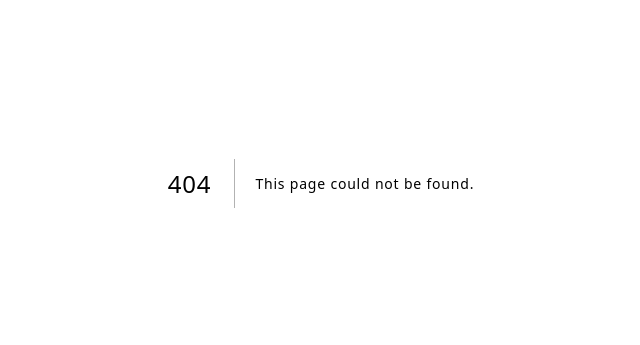
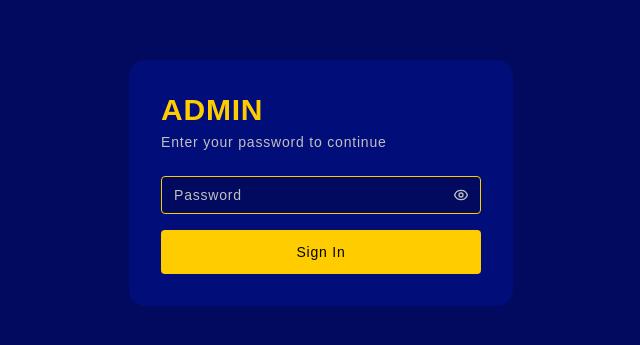
Before and after one commit to Guillermotrejo1/flores, a Next.js app: page /admin-login in a window 1280 px wide. Before the commit this address had no page. Shown: the part 217-562 px from the top of the page, without its empty margins (319-959 px from the left). Built offline with nearby package versions, Linux system fonts and the light colour scheme.

Commit message:
created a eye toggle to toggle between the password being visible and hidden on input

```diff
--- /dev/null
+++ b/pages/admin-login.js
@@ -0,0 +1,94 @@
+import { useState } from "react";
+import { useRouter } from "next/router";
+
+export default function AdminLogin() {
+  const [password, setPassword] = useState("");
+  const [showPassword, setShowPassword] = useState(false);
+  const [error, setError] = useState("");
+  const [loading, setLoading] = useState(false);
+  const router = useRouter();
+
+  const handleSubmit = async (e) => {
+    e.preventDefault();
+    setLoading(true);
+    setError("");
+
+    try {
+      const res = await fetch("/api/admin/login", {
+        method: "POST",
+        headers: { "Content-Type": "application/json" },
+        body: JSON.stringify({ password }),
+      });
+
+      if (!res.ok) {
+        const data = await res.json();
+        throw new Error(data.error || "Login failed");
+      }
+
+      router.push("/admin");
+    } catch (err) {
+      setError(err.message);
+    } finally {
+      setLoading(false);
+    }
+  };
+
+  return (
+    <main className="min-h-screen bg-primaryColor flex items-center justify-center px-4">
+      <div className="w-full max-w-sm bg-primaryColorLight rounded-2xl p-8">
+        <h1 className="font-oswald font-bold text-3xl uppercase text-secondaryColor mb-1">
+          Admin
+        </h1>
+        <p className="text-paragraphColor text-sm mb-6">
+          Enter your password to continue
+        </p>
+
+        {error && (
+          <div className="mb-4 px-4 py-3 rounded text-sm bg-redColor text-whiteColor">
+            {error}
+          </div>
+        )}
+
+        <form onSubmit={handleSubmit} className="grid gap-4">
+          <div className="relative">
+            <input
+              type={showPassword ? "text" : "password"}
+              value={password}
+              onChange={(e) => setPassword(e.target.value)}
+              required
+              placeholder="Password"
+              autoFocus
+              className="w-full bg-primaryColor border border-primaryColorLight rounded px-3 py-2 pr-10 text-sm text-whiteColor placeholder-paragraphColor focus:outline-none focus:border-secondaryColor"
+            />
+            <button
+              type="button"
+              onClick={() => setShowPassword((v) => !v)}
+              className="absolute inset-y-0 right-0 flex items-center px-3 text-paragraphColor hover:text-whiteColor"
+              aria-label={showPassword ? "Hide password" : "Show password"}
+            >
+              {showPassword ? (
+                /* Eye-off icon */
+                <svg xmlns="http://www.w3.org/2000/svg" className="h-4 w-4" fill="none" viewBox="0 0 24 24" stroke="currentColor" strokeWidth={2}>
+                  <path strokeLinecap="round" strokeLinejoin="round" d="M13.875 18.825A10.05 10.05 0 0112 19c-5 0-9-4-9-7a9.77 9.77 0 012.168-3.582M6.343 6.343A9.956 9.956 0 0112 5c5 0 9 4 9 7a9.77 9.77 0 01-1.755 3.07M15 12a3 3 0 11-5.196-2.196M3 3l18 18" />
+                </svg>
+              ) : (
+                /* Eye icon */
+                <svg xmlns="http://www.w3.org/2000/svg" className="h-4 w-4" fill="none" viewBox="0 0 24 24" stroke="currentColor" strokeWidth={2}>
+                  <path strokeLinecap="round" strokeLinejoin="round" d="M15 12a3 3 0 11-6 0 3 3 0 016 0z" />
+                  <path strokeLinecap="round" strokeLinejoin="round" d="M2.458 12C3.732 7.943 7.523 5 12 5c4.477 0 8.268 2.943 9.542 7-1.274 4.057-5.065 7-9.542 7-4.477 0-8.268-2.943-9.542-7z" />
+                </svg>
+              )}
+            </button>
+          </div>
+          <button
+            type="submit"
+            disabled={loading}
+            className="btn bg-secondaryColor text-blackColor hover:opacity-80 disabled:opacity-50"
+          >
+            {loading ? "Signing in…" : "Sign In"}
+          </button>
+        </form>
+      </div>
+    </main>
+  );
+}
--- a/pages/admin.js
+++ b/pages/admin.js
@@ -1,4 +1,21 @@
 import { useCallback, useEffect, useState } from "react";
+import { createHmac } from "crypto";
+
+export async function getServerSideProps({ req }) {
+  const token = req.cookies?.admin_token;
+  const expected = createHmac(
+    "sha256",
+    process.env.ADMIN_SECRET || "fallback-secret"
+  )
+    .update(process.env.ADMIN_PASSWORD || "")
+    .digest("hex");
+
+  if (!token || token !== expected) {
+    return { redirect: { destination: "/admin-login", permanent: false } };
+  }
+
+  return { props: {} };
+}
 
 const CATEGORIES = ["food", "snack", "beverage"];
 
@@ -123,11 +140,19 @@ export default function AdminPage() {
       <div className="max-w-3xl mx-auto">
 
         {/* Header */}
-        <div className="mb-10">
-          <h1 className="font-oswald font-bold text-4xl uppercase text-secondaryColor">
-            Admin Panel
-          </h1>
-          <p className="text-paragraphColor mt-1">Manage menu items</p>
+        <div className="mb-10 flex items-start justify-between">
+          <div>
+            <h1 className="font-oswald font-bold text-4xl uppercase text-secondaryColor">
+              Admin Panel
+            </h1>
+            <p className="text-paragraphColor mt-1">Manage menu items</p>
+          </div>
+          <a
+            href="/api/admin/logout"
+            className="btn py-2 px-4 text-xs bg-primaryColor border border-paragraphColor text-paragraphColor hover:border-redColor hover:text-redColor"
+          >
+            Logout
+          </a>
         </div>
 
         {/* Feedback toast */}
--- /dev/null
+++ b/pages/api/admin/login.js
@@ -0,0 +1,29 @@
+import { createHmac } from "crypto";
+
+export function makeAdminToken() {
+  return createHmac("sha256", process.env.ADMIN_SECRET || "fallback-secret")
+    .update(process.env.ADMIN_PASSWORD || "")
+    .digest("hex");
+}
+
+export default function handler(req, res) {
+  if (req.method !== "POST") {
+    res.setHeader("Allow", ["POST"]);
+    return res.status(405).end();
+  }
+
+  const { password } = req.body || {};
+
+  if (!password || password !== process.env.ADMIN_PASSWORD) {
+    return res.status(401).json({ error: "Invalid password" });
+  }
+
+  const token = makeAdminToken();
+
+  res.setHeader(
+    "Set-Cookie",
+    `admin_token=${token}; HttpOnly; Path=/; SameSite=Strict; Max-Age=86400`
+  );
+
+  return res.status(200).json({ ok: true });
+}
--- /dev/null
+++ b/pages/api/admin/logout.js
@@ -0,0 +1,7 @@
+export default function handler(req, res) {
+  res.setHeader(
+    "Set-Cookie",
+    "admin_token=; HttpOnly; Path=/; SameSite=Strict; Max-Age=0"
+  );
+  res.redirect(302, "/admin-login");
+}
```
